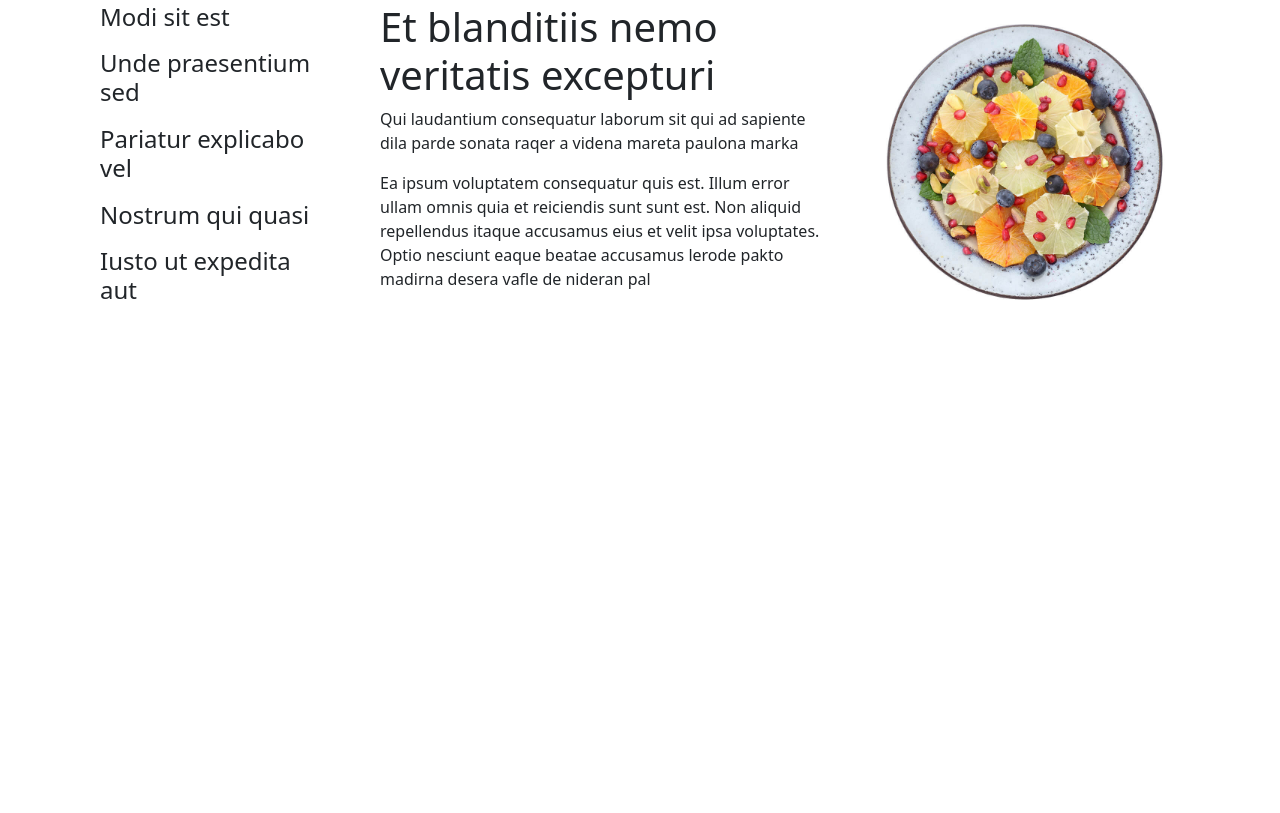
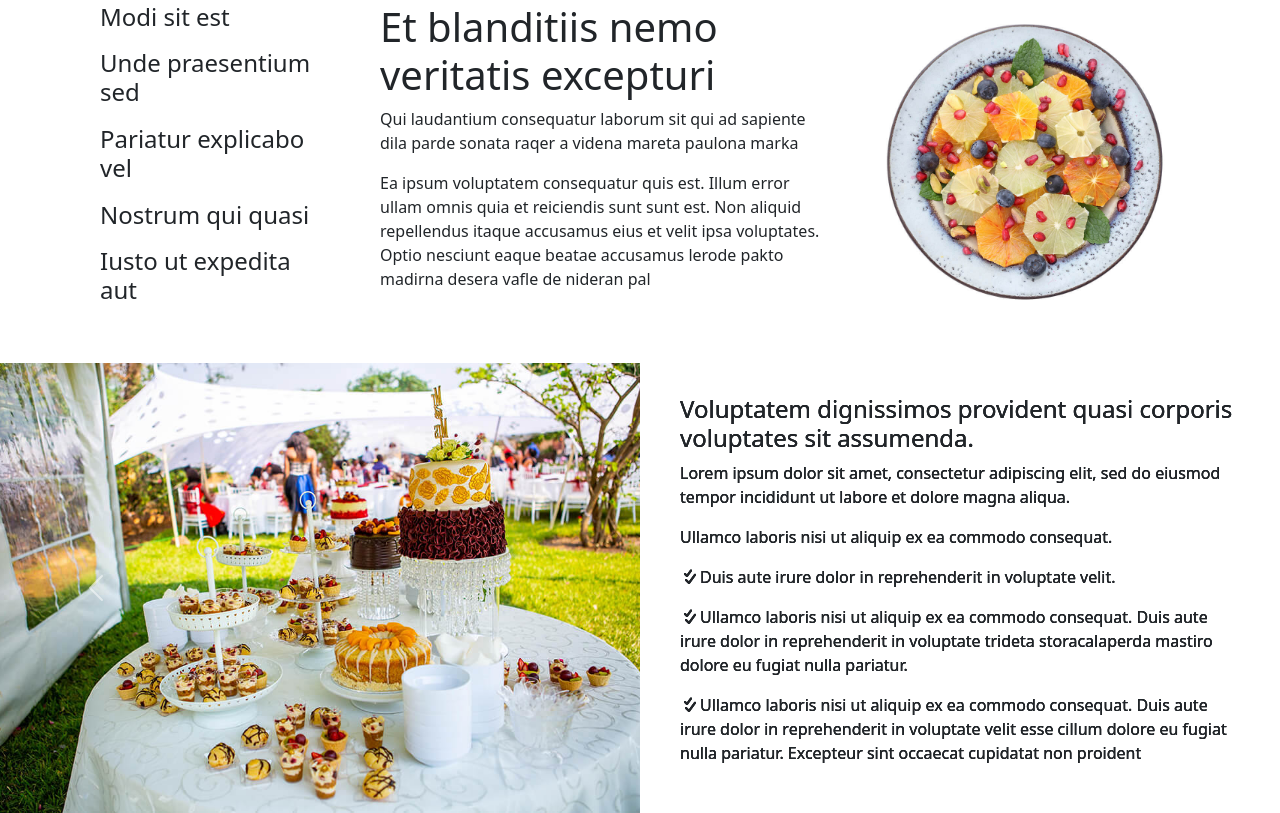
Before and after one commit to chaimaek12/kassid_chaimae_Final_Projeft_HTML_CSS, a website: page index.html in a window 1280 px wide. Shown: the part 2676-3489 px from the top of the page. Before the commit the page ends 3039 px from the top, so only its background shows below. Drawn offline with nearby package versions, Linux system fonts and the light colour scheme.

Commit message:
carousel en deux div

```diff
--- a/index.html
+++ b/index.html
@@ -376,7 +376,7 @@
     <h1> <span>specials </span></h1>
     <h2> Check Our <span>Specials</span></h2>
   </section>
- <div class="allo">
+ <div class="troisdiv">
      <div class="left">
    <h4>Modi sit est</h4>
    <h4>Unde praesentium sed</h4>
@@ -394,6 +394,101 @@
      <img src="./images/specials-2.jpg" alt="" width="300px">
      </div>
    </div>
+
+
+
+
+
+<section class="events">
+<div id="carouselExampleAutoplaying" class="carousel slide" data-bs-ride="carousel">
+  <div class="carousel-inner">
+    <div class="carousel-item active" data-bs-interval="10000">
+        <div class="carousel-contenu">
+        <div  class="carousel-left">
+      <img src="./images/events-slider/events-slider-1.jpg" class="d-block w-100" alt="...">
+        </div>
+        <div class="carousel-right">
+       <h4>Voluptatem dignissimos provident quasi corporis voluptates sit assumenda.</h4>
+   <p>Lorem ipsum dolor sit amet, consectetur adipiscing elit, sed do eiusmod tempor incididunt ut labore et dolore magna aliqua.</p>
+    <p>Ullamco laboris nisi ut aliquip ex ea commodo consequat.</p>
+<p> <i class="fa-solid fa-check-double"></i>Duis aute irure dolor in reprehenderit in voluptate velit.</p>
+<p> <i class="fa-solid fa-check-double"></i>Ullamco laboris nisi ut aliquip ex ea commodo consequat. Duis aute irure dolor in reprehenderit in voluptate trideta storacalaperda mastiro dolore eu fugiat nulla pariatur.</p>
+<p> <i class="fa-solid fa-check-double"></i>Ullamco laboris nisi ut aliquip ex ea commodo consequat. Duis aute irure dolor in reprehenderit in voluptate velit esse cillum dolore eu fugiat nulla pariatur. Excepteur sint occaecat cupidatat non proident</p>
+
+        </div>
+
+  </div>
+    </div>
+    <div class="carousel-item active" data-bs-interval="10000">
+        <div class="carousel-contenu">
+        <div  class="carousel-left">
+      <img src="./images/events-slider/events-slider-1.jpg" class="d-block w-100" alt="...">
+        </div>
+        <div class="carousel-right">
+       <h4>Voluptatem dignissimos provident quasi corporis voluptates sit assumenda.</h4>
+   <p>Lorem ipsum dolor sit amet, consectetur adipiscing elit, sed do eiusmod tempor incididunt ut labore et dolore magna aliqua.</p>
+    <p>Ullamco laboris nisi ut aliquip ex ea commodo consequat.</p>
+<p> <i class="fa-solid fa-check-double"></i>Duis aute irure dolor in reprehenderit in voluptate velit.</p>
+<p> <i class="fa-solid fa-check-double"></i>Ullamco laboris nisi ut aliquip ex ea commodo consequat. Duis aute irure dolor in reprehenderit in voluptate trideta storacalaperda mastiro dolore eu fugiat nulla pariatur.</p>
+<p> <i class="fa-solid fa-check-double"></i>Ullamco laboris nisi ut aliquip ex ea commodo consequat. Duis aute irure dolor in reprehenderit in voluptate velit esse cillum dolore eu fugiat nulla pariatur. Excepteur sint occaecat cupidatat non proident</p>
+
+        </div>
+
+  </div>
+    </div>
+    <div class="carousel-item active" data-bs-interval="10000">
+        <div class="carousel-contenu">
+        <div  class="carousel-left">
+      <img src="./images/events-slider/events-slider-1.jpg" class="d-block w-100" alt="...">
+        </div>
+        <div class="carousel-right">
+       <h4>Voluptatem dignissimos provident quasi corporis voluptates sit assumenda.</h4>
+   <p>Lorem ipsum dolor sit amet, consectetur adipiscing elit, sed do eiusmod tempor incididunt ut labore et dolore magna aliqua.</p>
+    <p>Ullamco laboris nisi ut aliquip ex ea commodo consequat.</p>
+<p> <i class="fa-solid fa-check-double"></i>Duis aute irure dolor in reprehenderit in voluptate velit.</p>
+<p> <i class="fa-solid fa-check-double"></i>Ullamco laboris nisi ut aliquip ex ea commodo consequat. Duis aute irure dolor in reprehenderit in voluptate trideta storacalaperda mastiro dolore eu fugiat nulla pariatur.</p>
+<p> <i class="fa-solid fa-check-double"></i>Ullamco laboris nisi ut aliquip ex ea commodo consequat. Duis aute irure dolor in reprehenderit in voluptate velit esse cillum dolore eu fugiat nulla pariatur. Excepteur sint occaecat cupidatat non proident</p>
+
+        </div>
+
+  </div>
+    </div>
+  </div>
+
+
+  <!-- <div class="carousel-item active" data-bs-interval="10000">
+      <img src="./images/events-slider/events-slider-1.jpg" class="d-block w-100" alt="...">
+      <div class="carousel-caption d-none d-md-block">
+        <h5>First slide label</h5>
+        <p>Some representative placeholder content for the first slide.</p>
+      </div>
+  </div>
+  <div class="carousel-item " data-bs-interval="10000">
+      <img src="./images/events-slider/events-slider-1.jpg" class="d-block w-100" alt="...">
+      <div class="carousel-caption d-none d-md-block">
+        <h5>First slide label</h5>
+        <p>Some representative placeholder content for the first slide.</p>
+      </div>
+  </div> -->
+  <button class="carousel-control-prev" type="button" data-bs-target="#carouselExampleAutoplaying" data-bs-slide="prev">
+    <span class="carousel-control-prev-icon" aria-hidden="true"></span>
+    <span class="visually-hidden">Previous</span>
+  </button>
+  <button class="carousel-control-next" type="button" data-bs-target="#carouselExampleAutoplaying" data-bs-slide="next">
+    <span class="carousel-control-next-icon" aria-hidden="true"></span>
+    <span class="visually-hidden">Next</span>
+  </button>
+</div>
+</div>
+</div>
+</section>
+
+
+
+
+
+
+
     <script src="./node_modules/bootstrap/dist/js/bootstrap.bundle.js"></script>
 </body>
 </html>
--- a/src/sass/_allmodules.scss
+++ b/src/sass/_allmodules.scss
@@ -6,3 +6,4 @@
 @import './modules/menu.scss' ;
 @import './modules/mediatablette.scss' ;
 @import './modules/spacials.scss' ;
+@import './modules/events.scss' ;
--- /dev/null
+++ b/src/sass/modules/events.scss
@@ -0,0 +1,26 @@
+// .carousel-item{
+//     display: flex;
+//     flex-direction: row;
+//     background-color: aqua;
+//     h5{
+//         color: black;
+//     }
+// }
+.carousel-contenu{
+    display: flex;
+    height: 450px;
+}
+.carousel-left ,.carousel-right{
+    width: 50%;
+}
+.carousel-left img{
+width: 100%;
+height: 100%;
+object-fit: cover;
+}
+.carousel-right{
+    padding: 40px;
+    display: flex;
+    flex-direction: column;
+    justify-content: center;
+}
--- a/src/sass/modules/spacials.scss
+++ b/src/sass/modules/spacials.scss
@@ -9,7 +9,7 @@
       }
 
 }
-.allo{
+.troisdiv{
         display: grid;
     grid-template-columns: 1fr  2fr  1fr;
    gap:60px ;
```
Also changed, not shown: public/css/app.css, 1 other file.
